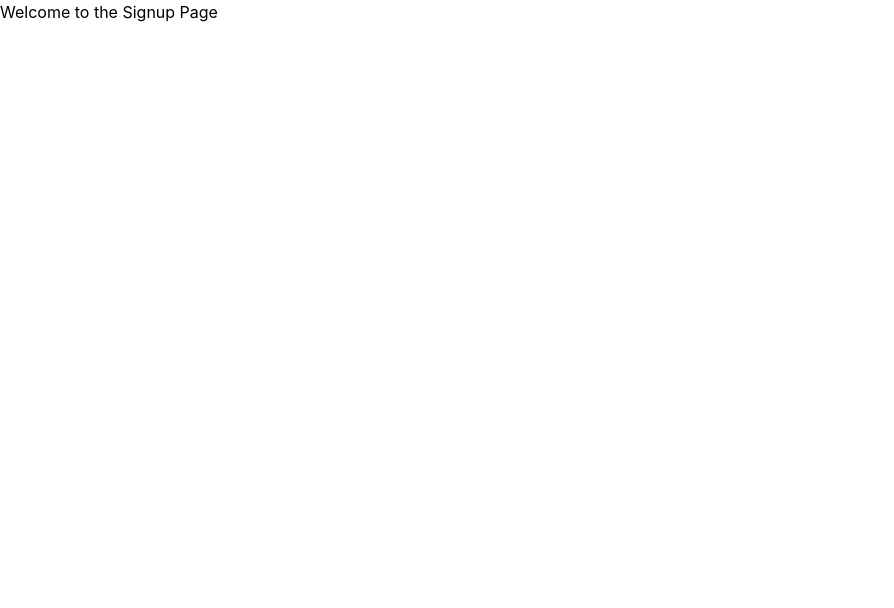
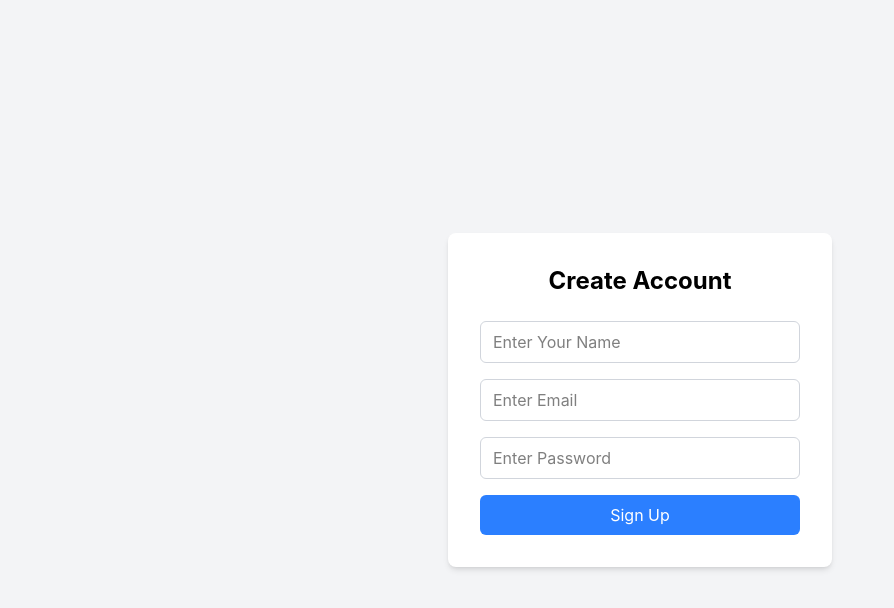
Before and after one commit to utsav-18/MERN-Ecommerce-, a React app in the folder frontend/: page /signup in a window 1280 px wide. Shown: the top 608 px of the page, without its empty margins (0-894 px from the left). Built offline with nearby package versions, Linux system fonts and the light colour scheme; the HTML template or start-up script is replaced by a standard one.

Commit message:
SignUp Page UI

```diff
--- /dev/null
+++ b/frontend/src/api/axios.js
@@ -0,0 +1,7 @@
+import axios from 'axios';
+
+const api = axios.create({
+    baseURL : 'http://localhost:1000/api',
+});
+
+export default api;
--- a/frontend/src/pages/Signup.jsx
+++ b/frontend/src/pages/Signup.jsx
@@ -1,7 +1,68 @@
+import { useState } from "react";
+import api from '../api/axios';
+
 export default function Signup(){
+    const [form, setForm] = useState({
+        name:"",
+        email:"",
+        password:""
+    })
+
+    const [msg, setMsg] = useState("");
+
+    const handleChange = (e) =>{
+
+    };
+
+    const handleSubmit = async(e) => {
+        e.preventDefault();
+    };
+
     return(
-        <div>
-            <h1>Welcome to the Signup Page</h1>
+        <div className="flex items-center justify-center min-h-screen bg-gray-100 px-4">
+            <div className="bg-white p-8 rounded-lg shadow-md w-full max-w-sm">
+                <h2 className="text-2xl font-bold mb-6 text-center">Create Account</h2>
+
+                {msg && (
+                    <div className="mb-4 text-center text-sm text-blue-600 font-medium">
+                            {msg}
+                    </div>
+                )}
+
+                <form onSubmit={handleSubmit} className="space-y-4">
+
+                    <input name='name'
+                        type="text"
+                        placeholder="Enter Your Name"
+                        value={form.name} onChange={handleChange}
+                        className="w-full px-3 py-2 border border-gray-300 rounded-md focus:outline-none"
+                        required
+                    />
+
+                    <input name='email'
+                        type="email"
+                        placeholder="Enter Email"
+                        value={form.email} onChange={handleChange}
+                        className="w-full px-3 py-2 border border-gray-300 rounded-md focus:outline-none"
+                        required
+                    />
+
+                    <input name='password'
+                        type="passeord"
+                        placeholder="Enter Password"
+                        value={form.password} onChange={handleChange}
+                        className="w-full px-3 py-2 border border-gray-300 rounded-md focus:outline-none"
+                        required
+                    />
+
+                    <button type="submit" className="cursor-pointer w-full bg-blue-500 text-white py-2 px-4 rounded-md hover:bg-blue-600 transition-colors">
+                        Sign Up
+                    </button>
+
+                </form>
+
+            </div>
         </div>
     )
+
 }
```
